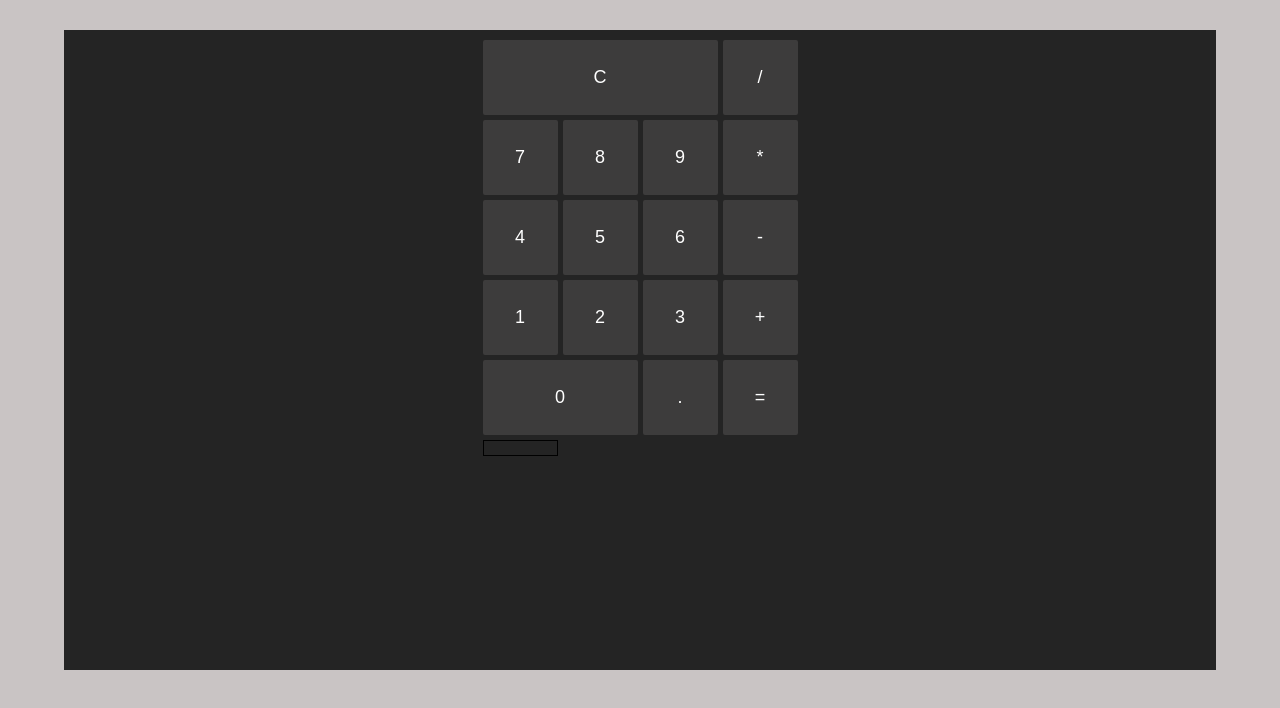
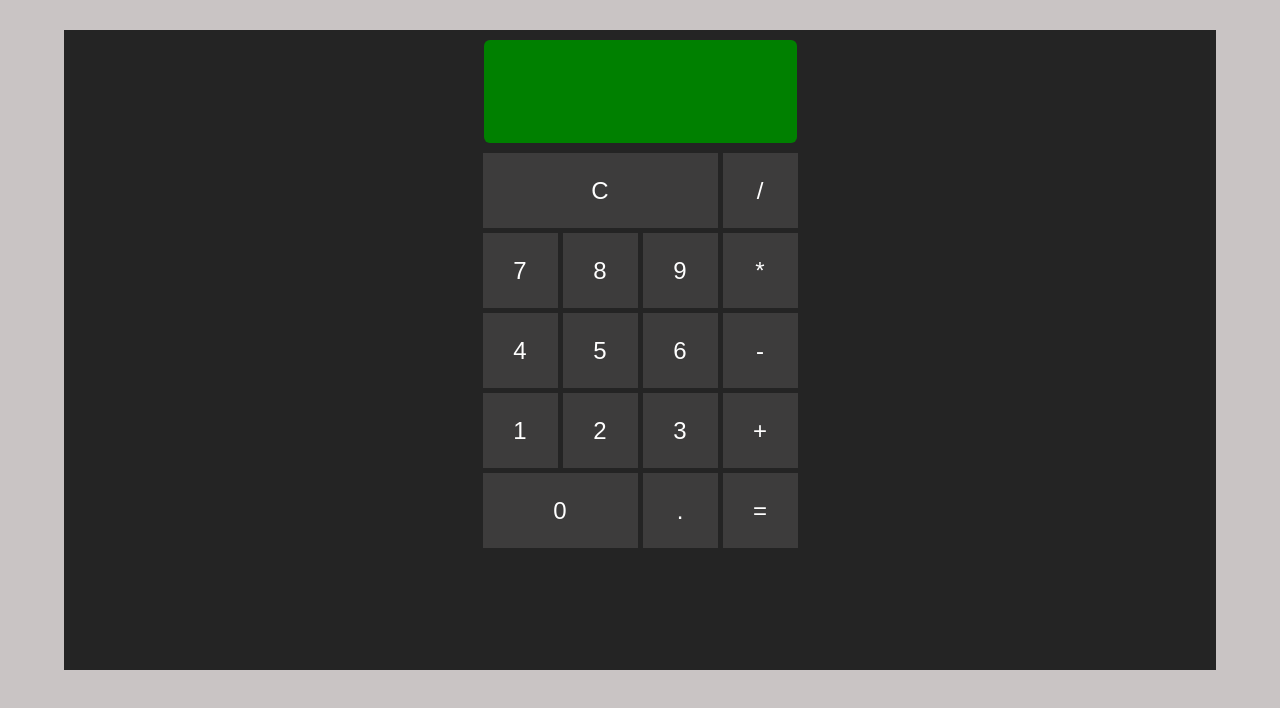
Before and after one commit to mteresa-jimenez/calculator, a plain HTML site: page index.html in a window 1280 px wide. Drawn offline with Linux system fonts and the light colour scheme.

Commit message:
Add styles to screen

```diff
--- a/index.html
+++ b/index.html
@@ -8,11 +8,12 @@
     <title>Calculator</title>
   </head>
   <body>
-    <div class="calculator-grid">
+    <div class="calculator">
       <div id="display">
-        <div class="display--operation"></div>
-        <div class="display--result"></div>
+        <!-- <div class="display--operation"></div>
+        <div class="display--result"></div> -->
       </div>
+      <div class="buttons-grid">
         <button id="btn-0">0</button>
         <button id="btn-1">1</button>
         <button id="btn-2">2</button>
@@ -31,6 +32,7 @@
         <button id="btn-divide">/</button>
         <button id="btn-calculate">=</button>
       </div>
+    </div>
     <script src="index.js"></script>
   </body>
 </html>
--- a/styles.css
+++ b/styles.css
@@ -1,8 +1,4 @@
 /* Reset styles */
-
-* {
-  box-sizing: border-box;
-}
 
 body {
   padding: 0;
@@ -10,41 +6,60 @@ body {
   background-color: rgb(201, 196, 196);
 }
 
-.calculator-grid {
+/* CALCULATOR */
+
+.calculator {
   width: 90vw;
   height: 80vh;
   margin: 30px auto auto auto;
-  padding-top: 10px;
+  /* padding: 10px 0 300px 0; */
   background-color: rgb(36, 36, 36);
-  justify-content: center;
+  display: flex;
+  flex-direction: column;
+  justify-content: flex-start;
+  align-items: center;
+}
+
+/* Screen results */
+#display {
+  width: 305px;
+  height: 95px;
+  background-color: green;
+  border-radius: 6px;
+  margin: 10px;
+  padding: 4px;
+  display: inline-grid;
+  align-content: center;
+  color: rgb(2, 41, 2);
+  font-family: "Times New Roman", serif;
+  font-size: 30px;
+  overflow: hidden;
+}
+/* Buttons */
+
+.buttons-grid {
+  /* width: 90vw;
+  height: 40vh;
+  margin: 30px auto auto auto;
+  padding: 10px 0 300px 0;
+  background-color: rgb(36, 36, 36);
+  justify-content: center; */
   display: grid;
   grid-template-columns: repeat(4, 75px);
-  grid-template-rows: repeat(5, 75px);
+  grid-template-rows: minmax(75px, auto) repeat(5, 75px);
   grid-gap: 5px;
   grid-template-areas: "btn-clear btn-clear btn-clear btn-divide" "btn-7 btn-8 btn-9 btn-multiply" "btn-4 btn-5 btn-6 btn-subtract" "btn-1 btn-2 btn-3 btn-add" "btn-0 btn-0 btn-separator btn-calculate";
 }
 
-/* Screen results */
-#display {
-  height: 1em;
-  font-family: "Times New Roman", serif;
-  margin-bottom: 4px;
-  padding: 4px;
-  border: 1px solid black;
-  overflow: hidden;
+.buttons-grid > button {
+  background-color: rgba(201, 196, 196, 0.15);
+  font-family: Arial, Helvetica, sans-serif;
+  font-size: 24px;
+  color: white;
+  border: none;
 }
 
-/* Buttons */
-.calculator-grid > button {
-  background-color: rgba(201, 196, 196, 0.15);
-  font-family: Arial, Helvetica, sans-serif;
-  font-size: large;
-  color: white;
-  border: none;
-  border-radius: 2px;
-}
-
-.calculator-grid > button:hover {
+.buttons-grid > button:hover {
   background-color: rgba(201, 196, 196, 0.8);
 }
 
@@ -115,34 +130,3 @@ body {
 #btn-calculate {
   grid-area: btn-calculate;
 }
-
-/* #btn-clear {
-  grid-column-start: 1;
-  grid-column-end: 4;
-  grid-row-start: 2;
-}
-
-#btn-divide {
-  grid-column-start: 4;
-  grid-row-start: 2;
-}
-
-#btn-7 {
-  grid-column-start: 1;
-  grid-row-start: 3;
-}
-
-#btn-8 {
-  grid-column-start: 2;
-  grid-row-start: 3;
-}
-
-#btn-9 {
-  grid-column-start: 3;
-  grid-row-start: 3;
-}
-
-#btn-subtract {
-  grid-column-start: 4;
-  grid-row-start: 3;
-} */
```
Lines whose indentation alone changed are shown as unchanged.
